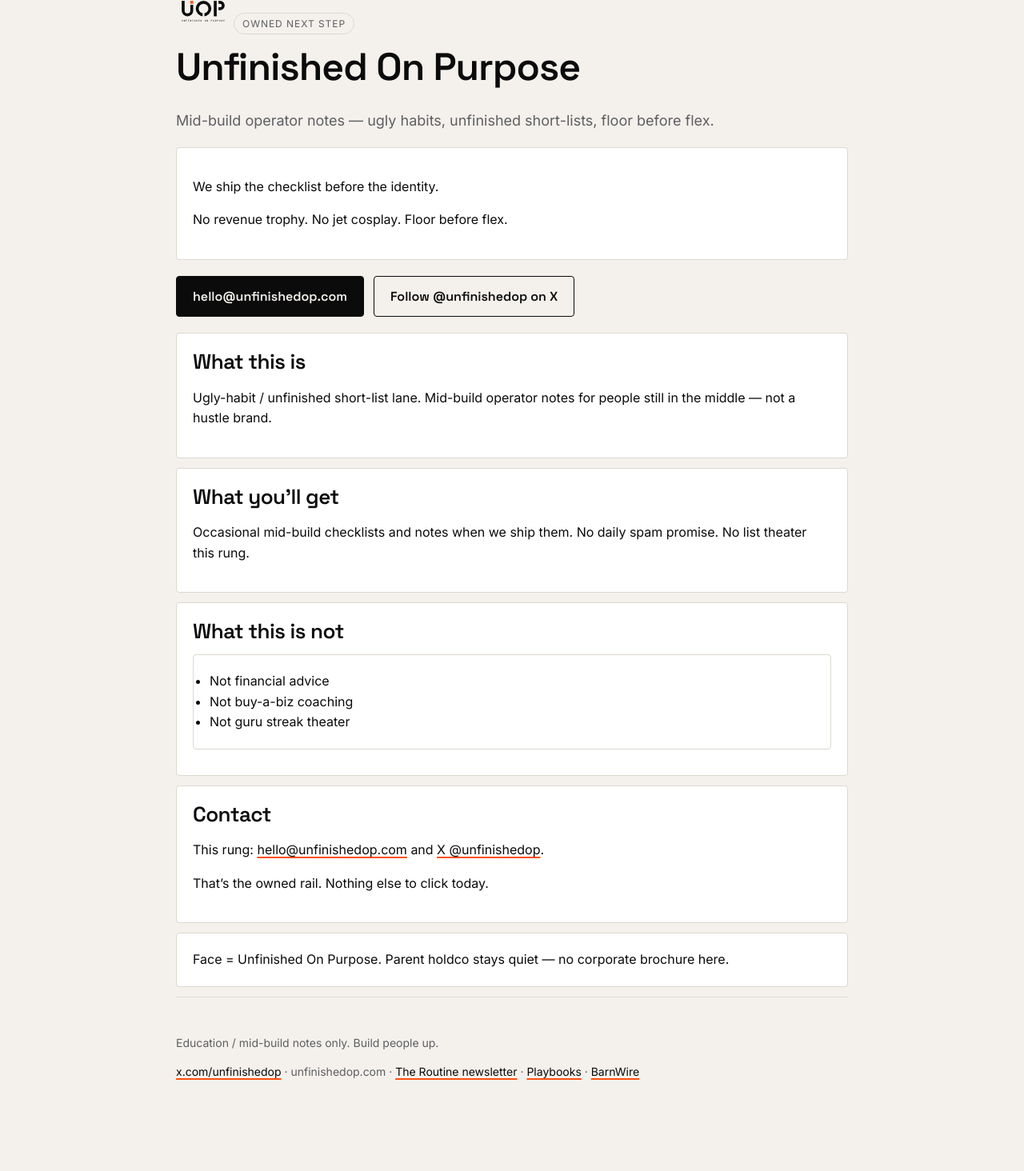
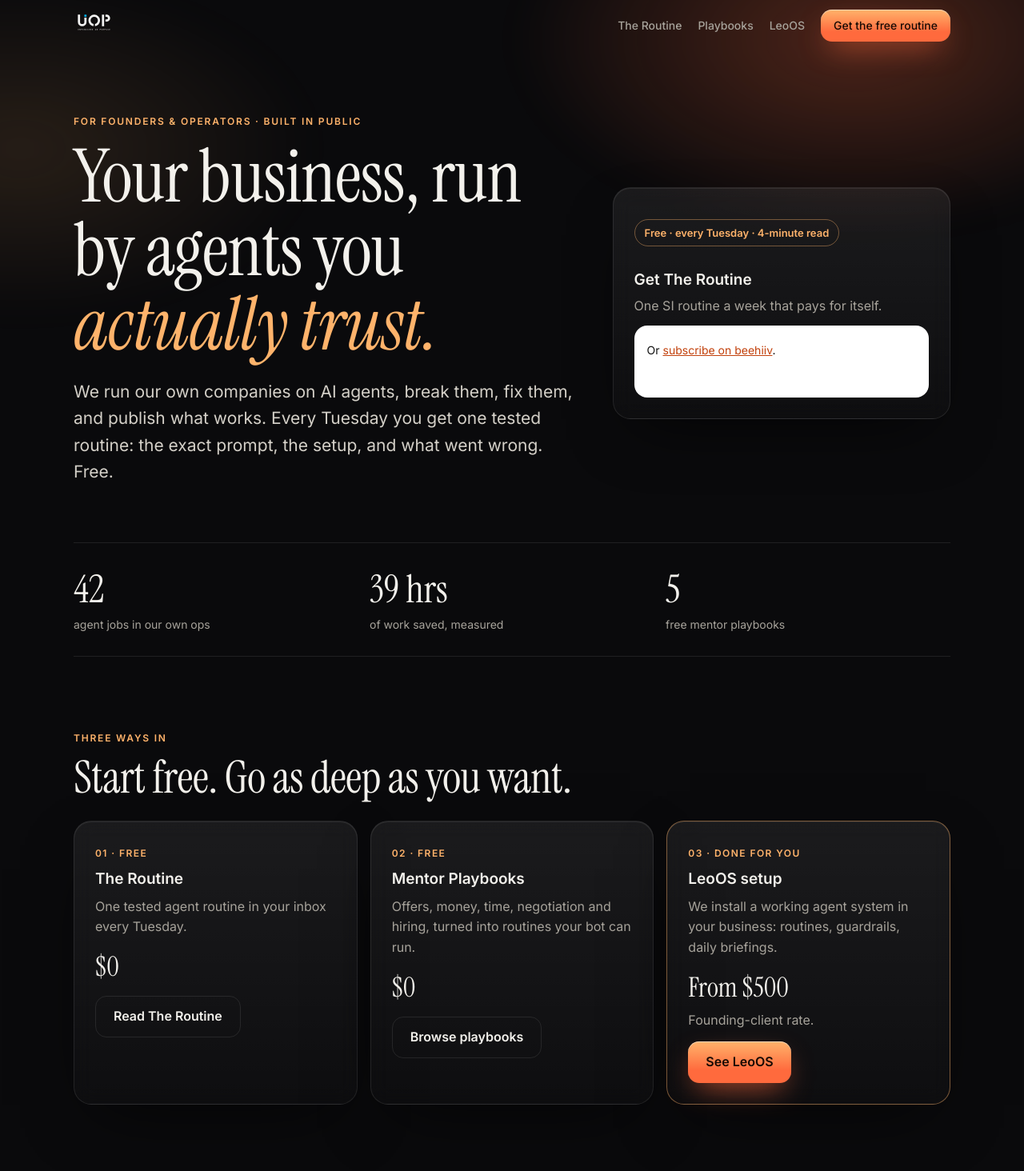
Before and after one commit to stevenvigecompany-create/unfinishedop-onepager, a plain HTML site: page index.html in a window 1280 px wide. Shown: the part 6-1470 px from the top of the page at 80% size. Before the commit the page ends 1404 px from the top, so only its background shows below. Drawn offline with Linux system fonts and the light colour scheme.

Commit message:
Revamp home + /routine: clear offer, Routine signup in hero, 3 paths to LeoOS, glossy dark system, SEO

```diff
--- a/index.html
+++ b/index.html
@@ -1,64 +1,42 @@
 <!DOCTYPE html>
 <html lang="en">
 <head>
-  <meta charset="utf-8" />
-  <meta name="viewport" content="width=device-width, initial-scale=1" />
-  <title>Unfinished On Purpose</title>
-  <meta name="description" content="Mid-build operator notes — ugly habits, unfinished short-lists, floor before flex." />
-  <meta name="theme-color" content="#1a1917" />
-  <link rel="icon" type="image/svg+xml" href="brand/uop-mark.svg" />
-  <link rel="icon" type="image/png" href="favicon.png" />
-  <link rel="apple-touch-icon" href="favicon-192.png" />
-  <link rel="stylesheet" href="styles.css">
+<meta charset="utf-8"><meta name="viewport" content="width=device-width,initial-scale=1,viewport-fit=cover">
+<title>Unfinished On Purpose — run your business with AI agents you trust</title>
+<meta name="description" content="Tested AI-agent routines for founders and operators. Free weekly newsletter (The Routine), free mentor playbooks, and done-for-you LeoOS setup.">
+<link rel="canonical" href="https://unfinishedop.com/">
+<meta property="og:title" content="Unfinished On Purpose — AI agents doing real work">
+<meta property="og:description" content="One tested AI routine a week. Free playbooks. Done-for-you setup.">
+<meta name="twitter:card" content="summary"><meta name="twitter:site" content="@unfinishedop">
+<meta name="theme-color" content="#0a0a0c">
+<link rel="icon" type="image/svg+xml" href="brand/uop-mark.svg"><link rel="icon" type="image/png" href="favicon.png"><link rel="apple-touch-icon" href="favicon-192.png">
+<link rel="preconnect" href="https://fonts.googleapis.com"><link rel="preconnect" href="https://fonts.gstatic.com" crossorigin><link href="https://fonts.googleapis.com/css2?family=Instrument+Serif:ital@0;1&family=Inter:wght@400;500;600&display=swap" rel="stylesheet">
+<link rel="stylesheet" href="site.css?v=1">
 </head>
 <body>
-  <main class="wrap">
-    <img class="brandlogo" src="brand/uop-logo.svg" alt="Unfinished On Purpose logo" />
-    <p class="eyebrow">Owned next step</p>
-    <h1>Unfinished On Purpose</h1>
-    <p class="oneliner">Mid-build operator notes — ugly habits, unfinished short-lists, floor before flex.</p>
-
-    <div class="proof" aria-label="Proof of unfinished">
-      <p>We ship the checklist before the identity.</p>
-      <p>No revenue trophy. No jet cosplay. Floor before flex.</p>
-    </div>
-
-    <div class="ctas">
-      <a class="btn btn-primary" href="mailto:hello@unfinishedop.com">hello@unfinishedop.com</a>
-      <a class="btn btn-secondary" href="https://x.com/unfinishedop" rel="noopener noreferrer">Follow @unfinishedop on X</a>
-    </div>
-
-    <section class="panel">
-      <h2>What this is</h2>
-      <p>Ugly-habit / unfinished short-list lane. Mid-build operator notes for people still in the middle — not a hustle brand.</p>
-    </section>
-
-    <section class="panel">
-      <h2>What you’ll get</h2>
-      <p>Occasional mid-build checklists and notes when we ship them. No daily spam promise. No list theater this rung.</p>
-    </section>
-
-    <section class="panel">
-      <h2>What this is not</h2>
-      <ul class="kill">
-        <li>Not financial advice</li>
-        <li>Not buy-a-biz coaching</li>
-        <li>Not guru streak theater</li>
-      </ul>
-    </section>
-
-    <section class="panel">
-      <h2>Contact</h2>
-      <p>This rung: <a href="mailto:hello@unfinishedop.com">hello@unfinishedop.com</a> and <a href="https://x.com/unfinishedop" rel="noopener noreferrer">X @unfinishedop</a>.</p>
-      <p>That’s the owned rail. Nothing else to click today.</p>
-    </section>
-
-    <p class="holdco">Face = Unfinished On Purpose. Parent holdco stays quiet — no corporate brochure here.</p>
-
-    <footer>
-      <p>Education / mid-build notes only. Build people up.</p>
-      <p><a href="https://x.com/unfinishedop" rel="noopener noreferrer">x.com/unfinishedop</a> · unfinishedop.com · <a href="routine/">The Routine newsletter</a> · <a href="playbooks/">Playbooks</a> · <a href="https://barnwire.vercel.app/">BarnWire</a></p>
-    </footer>
-  </main>
-</body>
-</html>
+<div class="w"><nav class="top"><a href="/"><img src="brand/uop-logo.svg" alt="Unfinished On Purpose"></a><div class="links"><a href="routine/">The Routine</a><a href="playbooks/">Playbooks</a><a href="https://getleoos.com">LeoOS</a><a class="btn s" href="#join">Get the free routine</a></div></nav></div>
+<header class="hero"><div class="w row">
+<div><p class="eyebrow">For founders &amp; operators · built in public</p>
+<h1>Your business, run by agents you <em>actually trust.</em></h1>
+<p class="lead">We run our own companies on AI agents, break them, fix them, and publish what works. Every Tuesday you get one tested routine: the exact prompt, the setup, and what went wrong. Free.</p></div>
+<div class="glass" id="join"><p class="pill">Free · every Tuesday · 4-minute read</p><h3 style="margin:14px 0 4px">Get The Routine</h3><p class="sub" style="margin:0 0 12px">One SI routine a week that pays for itself.</p><div class="embed"><script async src="https://subscribe-forms.beehiiv.com/v3/loader.js" data-beehiiv-form="b1e01b2e-a9c0-4a73-90ba-bc5c24676701"></script><p style="margin:8px 4px 0;font-size:14px">Or <a href="https://the-routine.beehiiv.com/subscribe">subscribe on beehiiv</a>.</p></div></div>
+</div></header>
+<div class="w"><div class="stats"><div><b>42</b><span>agent jobs in our own ops</span></div><div><b>39 hrs</b><span>of work saved, measured</span></div><div><b>5</b><span>free mentor playbooks</span></div></div></div>
+<section class="band"><div class="w"><p class="eyebrow">Three ways in</p><h2>Start free. Go as deep as you want.</h2>
+<div class="g g3" style="margin-top:26px">
+<div class="glass path"><b>01 · FREE</b><h3>The Routine</h3><p>One tested agent routine in your inbox every Tuesday.</p><span class="price">$0</span><p></p><a class="btn ghost" href="routine/">Read The Routine</a></div>
+<div class="glass path"><b>02 · FREE</b><h3>Mentor Playbooks</h3><p>Offers, money, time, negotiation and hiring, turned into routines your bot can run.</p><span class="price">$0</span><p></p><a class="btn ghost" href="playbooks/">Browse playbooks</a></div>
+<div class="glass path" style="border-color:rgba(255,179,107,.45)"><b>03 · DONE FOR YOU</b><h3>LeoOS setup</h3><p>We install a working agent system in your business: routines, guardrails, daily briefings.</p><span class="price">From $500</span><p>Founding-client rate.</p><a class="btn" href="https://getleoos.com">See LeoOS</a></div>
+</div></div></section>
+<section class="band" style="padding-top:0"><div class="w"><p class="eyebrow">Free playbooks</p><h2>Steal a playbook.</h2>
+<div class="g g3" style="margin-top:22px">
+<a class="glass pb" href="playbooks/hormozi/"><small>Offers &amp; leads</small><h3>The Offer &amp; Leads Playbook</h3></a>
+<a class="glass pb" href="playbooks/ramsey/"><small>Money</small><h3>The Debt-Free Money Playbook</h3></a>
+<a class="glass pb" href="playbooks/martell/"><small>Time</small><h3>The Buyback / Time Playbook</h3></a>
+<a class="glass pb" href="playbooks/voss/"><small>Negotiation</small><h3>The Negotiation Playbook</h3></a>
+<a class="glass pb" href="playbooks/leila-hormozi/"><small>Ops &amp; hiring</small><h3>The Ops &amp; Hiring Playbook</h3></a>
+<a class="glass pb" href="playbooks/templates/"><small>Run them with your bot</small><h3>Playbook templates →</h3></a>
+</div></div></section>
+<section class="band" style="padding-top:0"><div class="w narrow"><p class="eyebrow">Straight talk</p><h2>Unfinished, on purpose.</h2><p class="lead">We're mid-build, and we show the work, including what broke. Here's what this isn't:</p><ul class="not"><li>Not financial advice</li><li>Not buy-a-business coaching</li><li>Not guru streak theater</li><li>No spam, unsubscribe anytime</li></ul><p style="margin-top:28px"><a class="btn" href="#join">Get Tuesday's routine</a></p></div></section>
+<footer class="f"><div class="w">© 2026 Unfinished On Purpose · <a href="routine/">The Routine</a> · <a href="playbooks/">Playbooks</a> · <a href="https://getleoos.com">LeoOS</a> · <a href="https://www.getbarnwire.com/">BarnWire</a> · <a href="https://x.com/unfinishedop" rel="noopener">@unfinishedop</a> · <a href="mailto:hello@unfinishedop.com">hello@unfinishedop.com</a><br>Education only. Build people up.</div></footer>
+</body></html>
--- /dev/null
+++ b/site.css
@@ -0,0 +1,23 @@
+:root{--bg:#0a0a0c;--tx:#f3f1ec;--mu:#a7a39b;--ln:rgba(255,255,255,.09);--ac:#ff6a3d;--ac2:#ffb36b;--serif:"Instrument Serif",Georgia,serif;--sans:Inter,system-ui,-apple-system,sans-serif}
+*{box-sizing:border-box}html{scroll-behavior:smooth}body{margin:0;background:var(--bg);color:var(--tx);font:16px/1.6 var(--sans);-webkit-font-smoothing:antialiased;overflow-x:hidden}
+body:before{content:"";position:fixed;inset:-10% -10% auto;height:85vh;z-index:-1;background:radial-gradient(40% 50% at 78% 20%,rgba(255,106,61,.28),transparent 70%),radial-gradient(35% 45% at 10% 40%,rgba(255,179,107,.12),transparent 70%);filter:blur(20px)}
+a{color:var(--ac2)}.w{max-width:1140px;margin:0 auto;padding:0 22px}.narrow{max-width:760px}
+nav.top{display:flex;justify-content:space-between;align-items:center;padding:18px 0}nav.top img{height:30px;filter:invert(1)}nav.top .links{display:flex;gap:20px;align-items:center}nav.top .links a{color:var(--mu);text-decoration:none;font-size:14px;font-weight:500}
+.btn{display:inline-flex;align-items:center;justify-content:center;min-height:52px;padding:0 22px;border-radius:14px;font-weight:600;text-decoration:none;color:#170a04!important;background:linear-gradient(180deg,var(--ac2),var(--ac) 70%);box-shadow:0 14px 36px -12px rgba(255,106,61,.8),inset 0 1px 0 rgba(255,255,255,.5);border:0}
+.btn.s{min-height:40px;padding:0 16px;font-size:14px}.btn.ghost{background:transparent;color:var(--tx)!important;border:1px solid var(--ln);box-shadow:none}
+.eyebrow{text-transform:uppercase;letter-spacing:.15em;font-size:12px;font-weight:600;color:var(--ac2)}
+h1,h2{font-family:var(--serif);font-weight:400;letter-spacing:-.01em;line-height:1}h1{font-size:clamp(48px,7.2vw,94px);margin:14px 0 20px}h1 em,h2 em{color:var(--ac2)}
+h2{font-size:clamp(34px,4.4vw,56px);margin:8px 0 14px}h3{font-size:19px;margin:6px 0}
+.lead{font-size:clamp(17px,1.7vw,21px);color:#d4d0c8;max-width:58ch}.sub{color:var(--mu)}
+.hero{padding:60px 0 50px}.hero .row{display:grid;grid-template-columns:1.2fr .8fr;gap:40px;align-items:center}
+.glass{background:linear-gradient(180deg,rgba(255,255,255,.07),rgba(255,255,255,.02));border:1px solid var(--ln);border-radius:22px;padding:26px;box-shadow:0 30px 80px -30px rgba(0,0,0,.7),inset 0 1px 0 rgba(255,255,255,.08);backdrop-filter:blur(12px)}
+.embed{background:#fff;border-radius:16px;padding:12px;color:#111;min-height:90px}.embed a{color:#c2410c}
+.stats{display:grid;grid-template-columns:repeat(3,1fr);gap:14px;padding:26px 0;border-top:1px solid var(--ln);border-bottom:1px solid var(--ln)}.stats b{display:block;font:48px var(--serif)}.stats span{color:var(--mu);font-size:14px}
+section.band{padding:80px 0}.g{display:grid;gap:16px}.g3{grid-template-columns:repeat(3,1fr)}.g2{grid-template-columns:repeat(2,1fr)}
+.path b{color:var(--ac2);font-size:12px;letter-spacing:.12em}.path p,.c p{color:var(--mu);margin:6px 0 14px}.path .price{font:34px var(--serif);color:var(--tx)}
+.pb{display:block;text-decoration:none;color:var(--tx);transition:transform .2s,border-color .2s}.pb:hover{transform:translateY(-3px);border-color:rgba(255,179,107,.5)}.pb small{color:var(--mu)}
+.not{display:flex;flex-wrap:wrap;gap:10px;padding:0;list-style:none}.not li{border:1px solid var(--ln);border-radius:99px;padding:8px 14px;color:var(--mu);font-size:14px}
+footer.f{border-top:1px solid var(--ln);padding:30px 0 50px;color:var(--mu);font-size:14px}footer.f a{color:var(--tx)}
+.pill{display:inline-block;border:1px solid rgba(255,179,107,.4);color:var(--ac2);border-radius:99px;padding:6px 12px;font-size:13px;font-weight:600}
+.wordmark{height:56px;filter:invert(1);display:block;margin-bottom:8px}
+@media(max-width:860px){.hero .row,.g3,.g2{grid-template-columns:1fr}.stats{grid-template-columns:1fr 1fr 1fr}.stats b{font-size:34px}nav.top .links a:not(.btn){display:none}.btn{width:100%}nav.top .btn{width:auto}section.band{padding:56px 0}}
```
Also changed, not shown: routine/index.html (+21 -23 lines).
